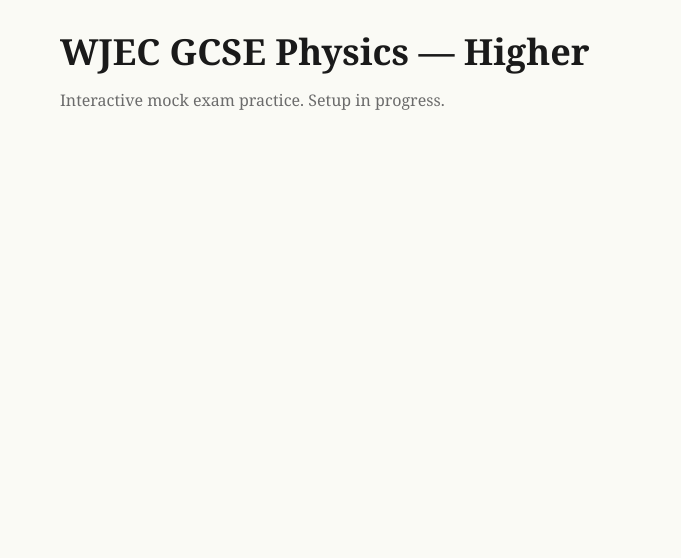
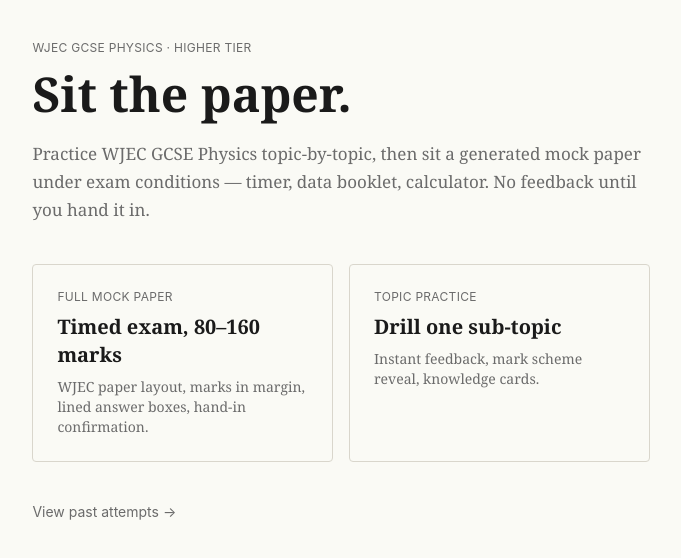
Before and after one commit to DaoYeeT/gcse-physics-wjec, a Next.js app: page / in a window 1280 px wide. Shown: the top 558 px of the page, without its empty margins (299-980 px from the left). Built offline with nearby package versions, Linux system fonts and the light colour scheme.

Commit message:
feat(app): landing page with mode picker

```diff
--- a/app/page.tsx
+++ b/app/page.tsx
@@ -1,8 +1,34 @@
+import Link from 'next/link';
+import { PaperPage } from '@/components/ui/PaperPage';
+
 export default function Home() {
   return (
-    <main className="mx-auto max-w-paper p-8">
-      <h1 className="text-4xl font-bold">WJEC GCSE Physics — Higher</h1>
-      <p className="mt-4 text-paper-muted">Interactive mock exam practice. Setup in progress.</p>
-    </main>
+    <PaperPage>
+      <div className="font-sans text-xs uppercase tracking-wide text-paper-muted">WJEC GCSE Physics · Higher Tier</div>
+      <h1 className="mt-2 text-5xl font-bold leading-tight">Sit the paper.</h1>
+      <p className="mt-4 max-w-prose text-paper-base text-paper-muted">
+        Practice WJEC GCSE Physics topic-by-topic, then sit a generated mock paper under exam conditions —
+        timer, data booklet, calculator. No feedback until you hand it in.
+      </p>
+      <div className="mt-10 grid gap-4 sm:grid-cols-2">
+        <Link href="/mock/new" className="block rounded border border-paper-rule p-6 hover:border-paper-ink">
+          <div className="font-sans text-xs uppercase tracking-wide text-paper-muted">Full mock paper</div>
+          <div className="mt-2 text-xl font-semibold">Timed exam, 80–160 marks</div>
+          <p className="mt-2 text-sm text-paper-muted">
+            WJEC paper layout, marks in margin, lined answer boxes, hand-in confirmation.
+          </p>
+        </Link>
+        <Link href="/topics" className="block rounded border border-paper-rule p-6 hover:border-paper-ink">
+          <div className="font-sans text-xs uppercase tracking-wide text-paper-muted">Topic practice</div>
+          <div className="mt-2 text-xl font-semibold">Drill one sub-topic</div>
+          <p className="mt-2 text-sm text-paper-muted">
+            Instant feedback, mark scheme reveal, knowledge cards.
+          </p>
+        </Link>
+      </div>
+      <div className="mt-10 text-sm">
+        <Link href="/history" className="font-sans text-paper-muted hover:text-paper-ink">View past attempts →</Link>
+      </div>
+    </PaperPage>
   );
 }
```
Also changed, not shown: 1 other file (tests, documents, lock files or other folders).
